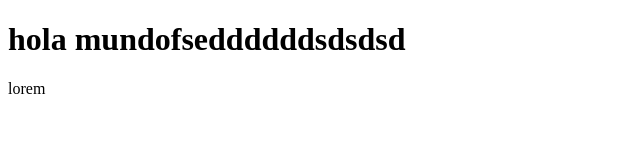
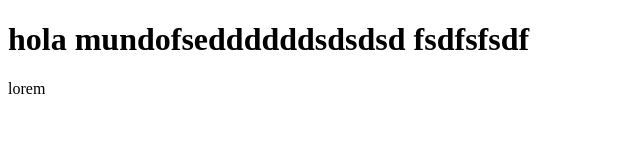
Before and after one commit to DACRIIR/proyectoDemoPrework, a plain HTML site: page index.html in a window 1280 px wide. Shown: the whole page, without its empty margins (0-640 px from the left). Drawn offline with Linux system fonts and the light colour scheme.

Commit message:
Prueba de push en el WSL de el kernel de linux

```diff
--- a/index.html
+++ b/index.html
@@ -8,7 +8,7 @@
 </head>
 <body>
     <h1>
-        hola mundofseddddddsdsdsd
+        hola mundofseddddddsdsdsd fsdfsfsdf
     </h1>
 
     <p>lorem</p>
```
